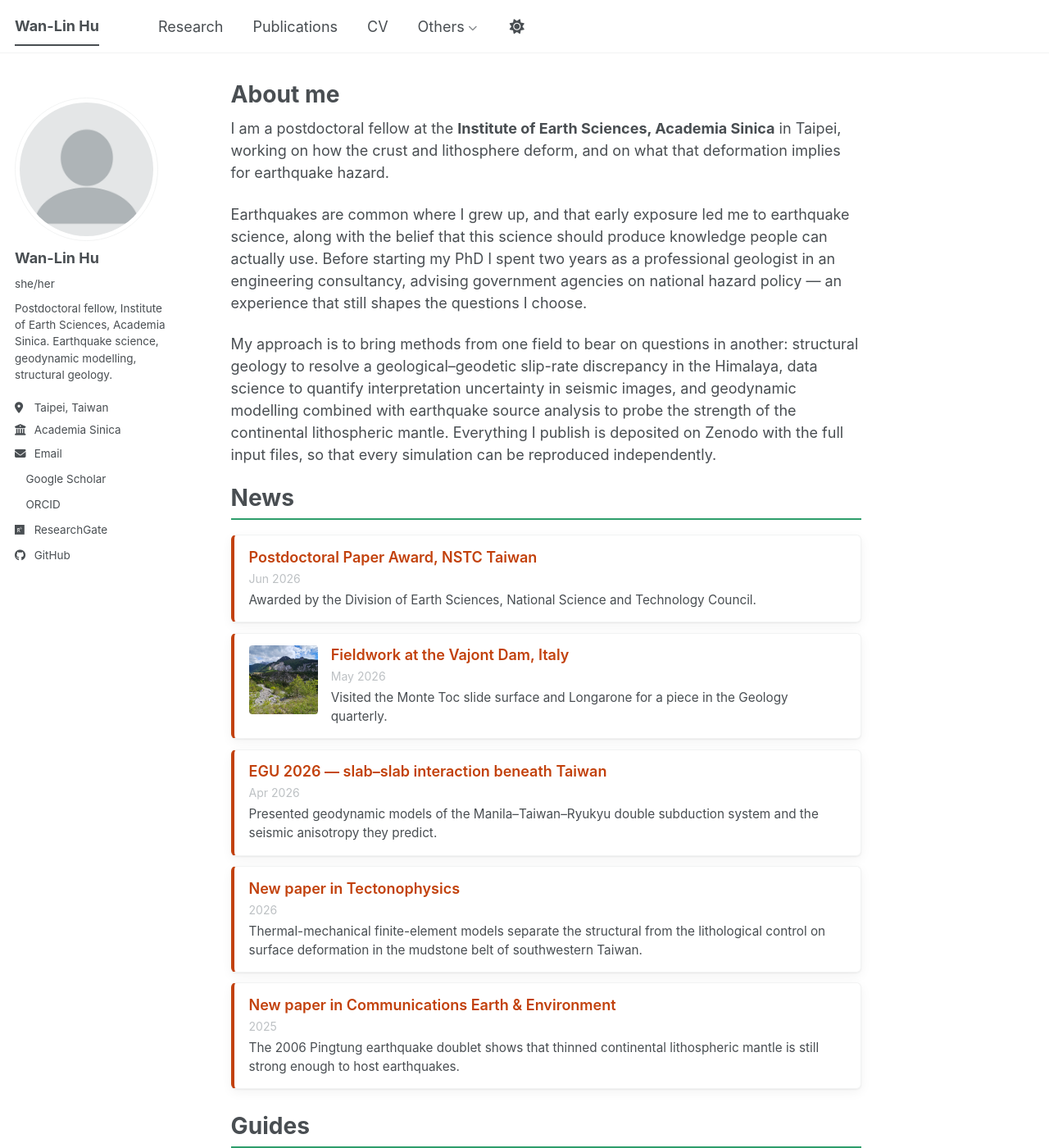
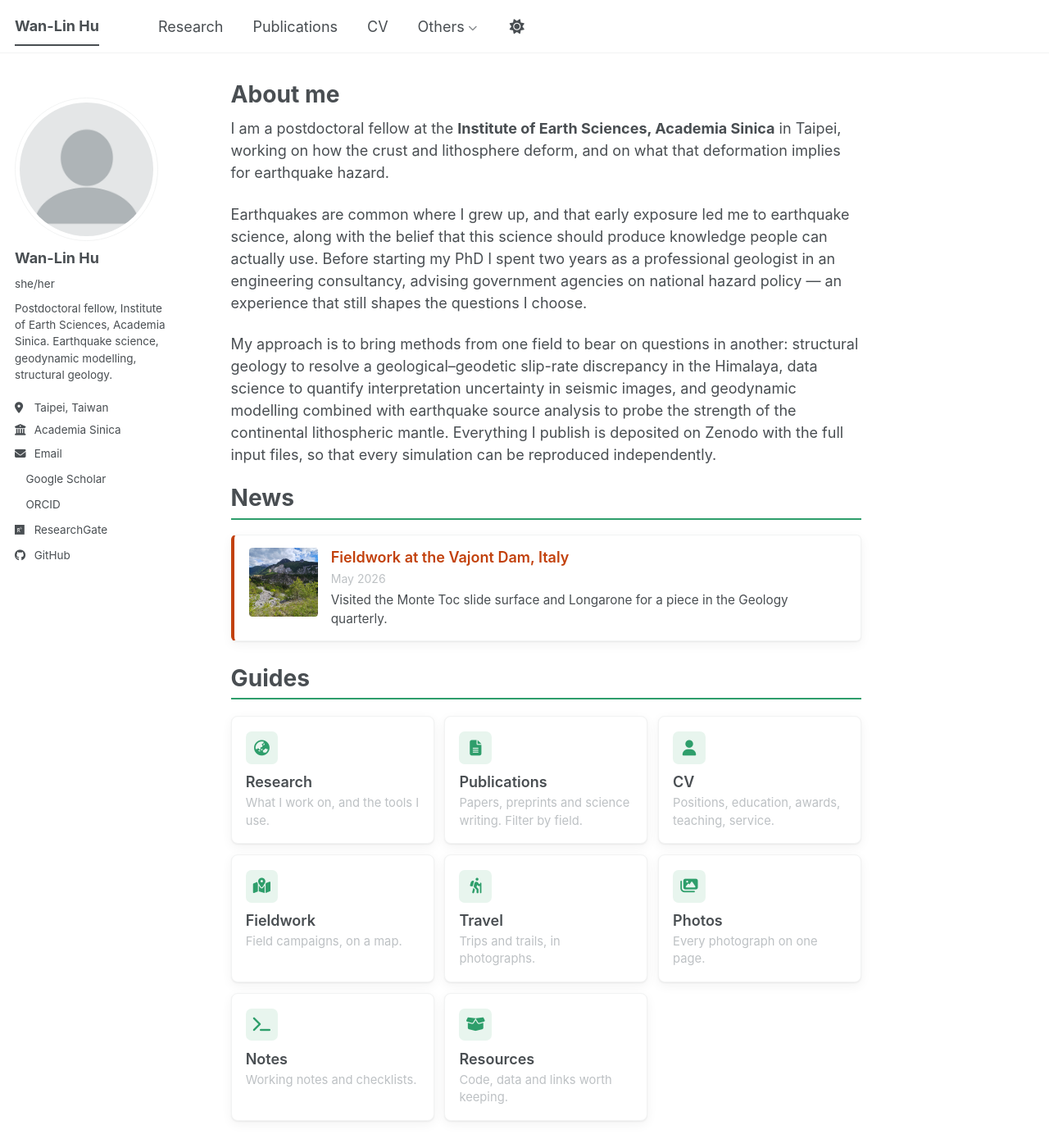
Before and after one commit to wanlin001/wanlin001.github.io, a Jekyll site: the page built from _pages/about.md, in a window 1280 px wide and 1400 px high. Shown: the whole window at 82% size. Built offline with Jekyll 4.4.1, drawn with Linux system fonts in a browser that asks for light colours; comment, search, counter and statistics services are not loaded; a style sheet for code colours, icons or effects is not loaded.

Commit message:
Update home.yml

```diff
--- a/_data/home.yml
+++ b/_data/home.yml
@@ -36,31 +36,11 @@
 
 news:
 
-  - date: "Jun 2026"
-    title: "Postdoctoral Paper Award, NSTC Taiwan"
-    excerpt: "Awarded by the Division of Earth Sciences, National Science and Technology Council."
-    url: /cv/#awards--funding
-
   - date: "May 2026"
     title: "Fieldwork at the Vajont Dam, Italy"
     excerpt: "Visited the Monte Toc slide surface and Longarone for a piece in the Geology quarterly."
     url: /travel/#vajont-dam
     image: /images/travel/vajont/20260516_152714_monte-toc.jpg
-
-  - date: "Apr 2026"
-    title: "EGU 2026 — slab–slab interaction beneath Taiwan"
-    excerpt: "Presented geodynamic models of the Manila–Taiwan–Ryukyu double subduction system and the seismic anisotropy they predict."
-    url: /publications/#inprep
-
-  - date: "2026"
-    title: "New paper in Tectonophysics"
-    excerpt: "Thermal-mechanical finite-element models separate the structural from the lithological control on surface deformation in the mudstone belt of southwestern Taiwan."
-    url: /publications/#manuscripts
-
-  - date: "2025"
-    title: "New paper in Communications Earth & Environment"
-    excerpt: "The 2006 Pingtung earthquake doublet shows that thinned continental lithospheric mantle is still strong enough to host earthquakes."
-    url: /publications/#manuscripts
 
 
 guides:
```
